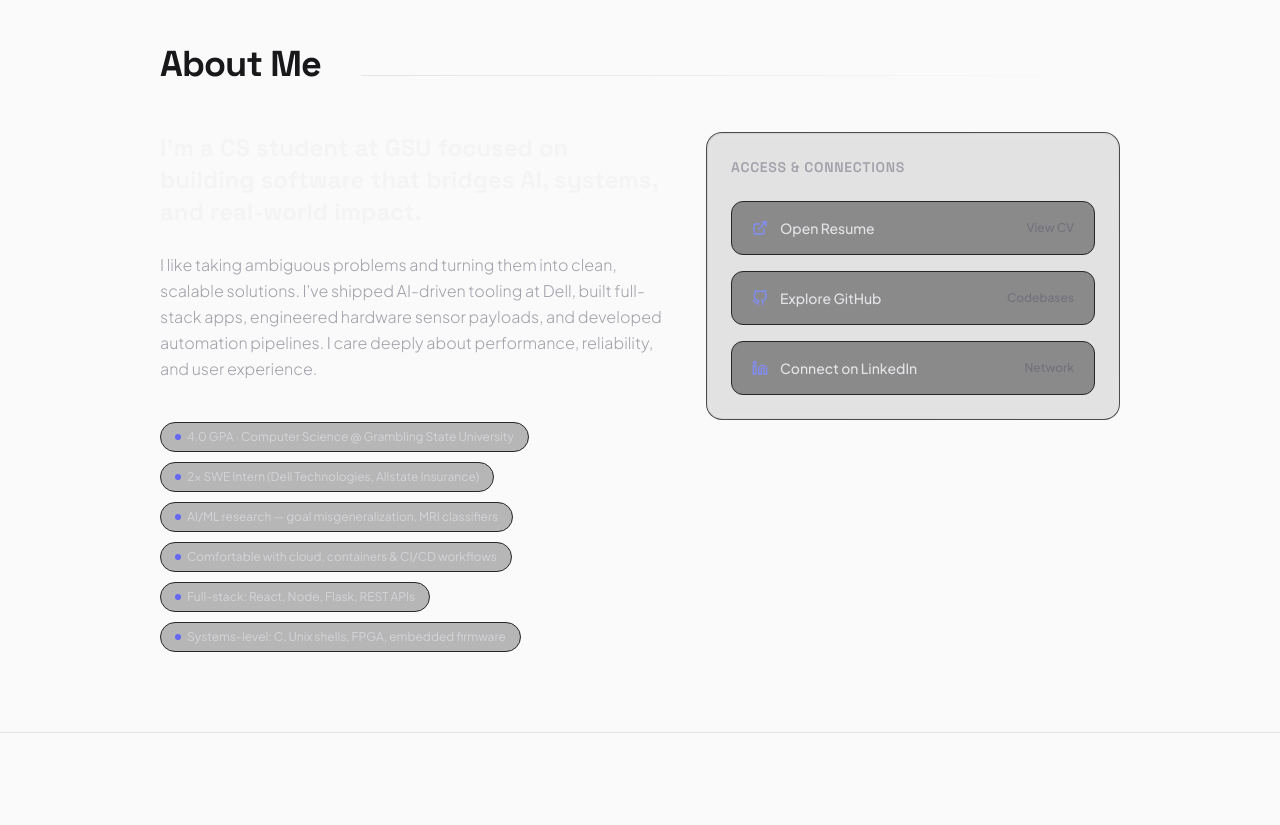
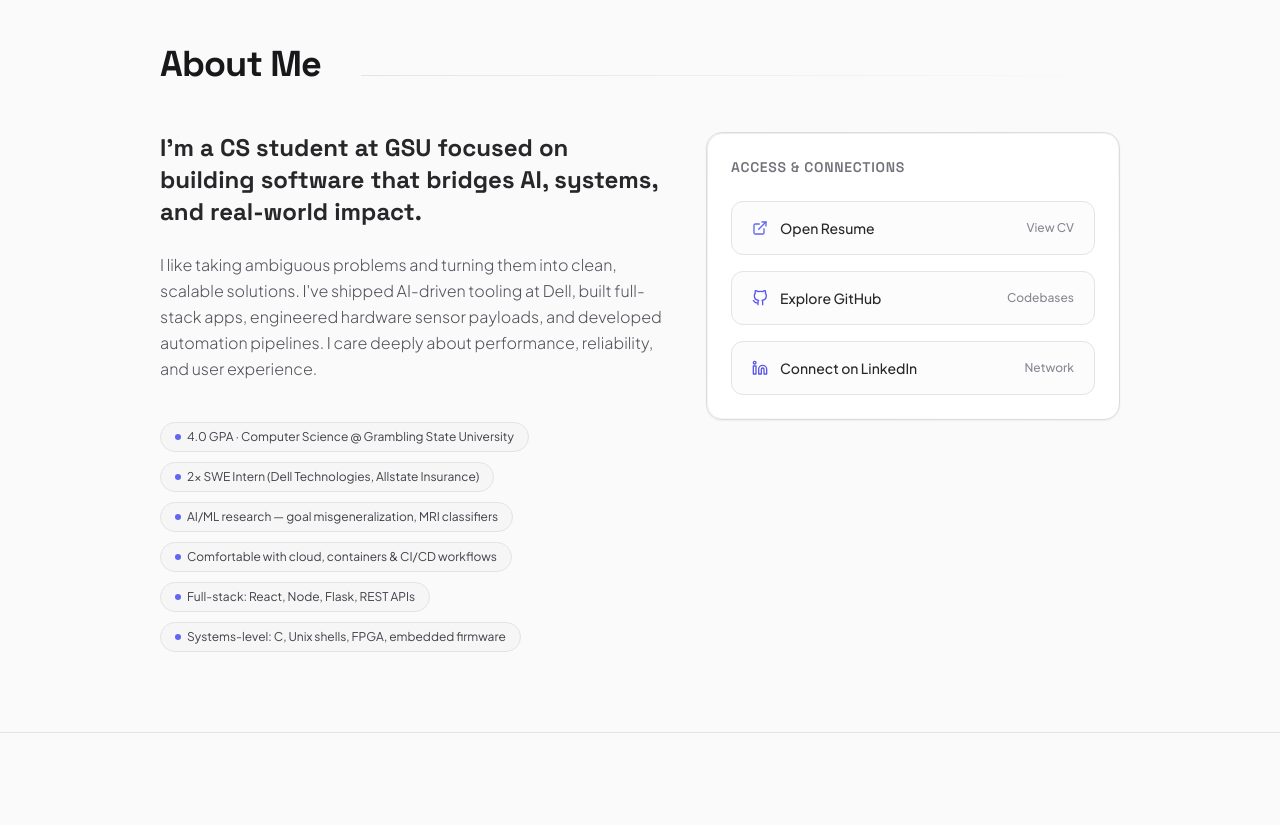
Before and after one commit to henryagyare/henry-portfolio, a React (Vite) app: page / in a window 1280 px wide. Shown: the part 720-1545 px from the top of the page. Built offline with nearby package versions, Linux system fonts and the light colour scheme; no server answers.

Commit message:
feat: light mode styling for About section

```diff
--- a/src/components/About.jsx
+++ b/src/components/About.jsx
@@ -7,15 +7,15 @@ export default function About({ onEmailClick }) {
   return (
     <div className="grid gap-10 lg:grid-cols-[1.1fr_0.9fr] items-start">
       <div className="space-y-6">
-        <h3 className="font-display text-xl sm:text-2xl font-bold text-zinc-100 leading-snug">
+        <h3 className="font-display text-xl sm:text-2xl font-bold text-zinc-800 dark:text-zinc-100 leading-snug transition-colors duration-300">
           {about.heading}
         </h3>
-        <p className="text-zinc-400 leading-relaxed text-base font-light">
+        <p className="text-zinc-600 dark:text-zinc-400 leading-relaxed text-base font-light transition-colors duration-300">
           {about.body}
         </p>
         <div className="pt-4 flex flex-wrap gap-2.5">
           {about.highlights.map((h, i) => (
-            <span key={i} className="inline-flex items-center gap-1.5 rounded-full border border-zinc-800 bg-zinc-900/30 px-3.5 py-1.5 text-xs text-zinc-300">
+            <span key={i} className="inline-flex items-center gap-1.5 rounded-full border border-zinc-200 dark:border-zinc-800 bg-zinc-100/50 dark:bg-zinc-900/30 px-3.5 py-1.5 text-xs text-zinc-700 dark:text-zinc-300 transition-all duration-300">
               <span className="h-1.5 w-1.5 rounded-full bg-indigo-500" />
               {h}
             </span>
@@ -23,44 +23,44 @@ export default function About({ onEmailClick }) {
         </div>
       </div>
 
-      <div className="rounded-2xl border border-zinc-800/80 bg-zinc-900/10 p-6 backdrop-blur-sm relative hover-card-border">
-        <h4 className="font-display text-sm font-semibold tracking-wider uppercase text-zinc-400 mb-6">
+      <div className="rounded-2xl border border-zinc-250 dark:border-zinc-800/80 bg-white dark:bg-zinc-900/10 p-6 backdrop-blur-sm relative hover-card-border transition-all duration-300 shadow-sm dark:shadow-none">
+        <h4 className="font-display text-sm font-semibold tracking-wider uppercase text-zinc-500 dark:text-zinc-400 mb-6 transition-colors duration-300">
           Access & Connections
         </h4>
         <div className="grid gap-4">
           <Link
             to="/resume"
-            className="flex items-center justify-between rounded-xl border border-zinc-800 bg-zinc-950/40 hover:bg-zinc-900 hover:border-zinc-700 px-5 py-4 text-sm font-medium text-zinc-200 transition-all duration-200 group"
+            className="flex items-center justify-between rounded-xl border border-zinc-200 dark:border-zinc-800 bg-zinc-50/50 dark:bg-zinc-950/40 hover:bg-zinc-100 hover:border-zinc-300 dark:hover:bg-zinc-900 dark:hover:border-zinc-700 px-5 py-4 text-sm font-medium text-zinc-800 dark:text-zinc-200 transition-all duration-200 group"
           >
             <span className="flex items-center gap-3">
-              <FiExternalLink className="h-4 w-4 text-indigo-400 group-hover:rotate-45 transition-transform" />
+              <FiExternalLink className="h-4 w-4 text-indigo-500 dark:text-indigo-400 group-hover:rotate-45 transition-transform" />
               Open Resume
             </span>
-            <span className="text-xs text-zinc-500">View CV</span>
+            <span className="text-xs text-zinc-450 dark:text-zinc-500">View CV</span>
           </Link>
           <a
             href={site.links.github}
             target="_blank"
             rel="noopener noreferrer"
-            className="flex items-center justify-between rounded-xl border border-zinc-800 bg-zinc-950/40 hover:bg-zinc-900 hover:border-zinc-700 px-5 py-4 text-sm font-medium text-zinc-200 transition-all duration-200 group"
+            className="flex items-center justify-between rounded-xl border border-zinc-200 dark:border-zinc-800 bg-zinc-50/50 dark:bg-zinc-950/40 hover:bg-zinc-100 hover:border-zinc-300 dark:hover:bg-zinc-900 dark:hover:border-zinc-700 px-5 py-4 text-sm font-medium text-zinc-800 dark:text-zinc-200 transition-all duration-200 group"
           >
             <span className="flex items-center gap-3">
-              <FiGithub className="h-4 w-4 text-indigo-400" />
+              <FiGithub className="h-4 w-4 text-indigo-550 dark:text-indigo-400" />
               Explore GitHub
             </span>
-            <span className="text-xs text-zinc-500">Codebases</span>
+            <span className="text-xs text-zinc-450 dark:text-zinc-500">Codebases</span>
           </a>
           <a
             href={site.links.linkedin}
             target="_blank"
             rel="noopener noreferrer"
-            className="flex items-center justify-between rounded-xl border border-zinc-800 bg-zinc-950/40 hover:bg-zinc-900 hover:border-zinc-700 px-5 py-4 text-sm font-medium text-zinc-200 transition-all duration-200 group"
+            className="flex items-center justify-between rounded-xl border border-zinc-200 dark:border-zinc-800 bg-zinc-50/50 dark:bg-zinc-950/40 hover:bg-zinc-100 hover:border-zinc-300 dark:hover:bg-zinc-900 dark:hover:border-zinc-700 px-5 py-4 text-sm font-medium text-zinc-800 dark:text-zinc-200 transition-all duration-200 group"
           >
             <span className="flex items-center gap-3">
-              <FiLinkedin className="h-4 w-4 text-indigo-400" />
+              <FiLinkedin className="h-4 w-4 text-indigo-550 dark:text-indigo-400" />
               Connect on LinkedIn
             </span>
-            <span className="text-xs text-zinc-500">Network</span>
+            <span className="text-xs text-zinc-450 dark:text-zinc-500">Network</span>
           </a>
         </div>
       </div>
```
